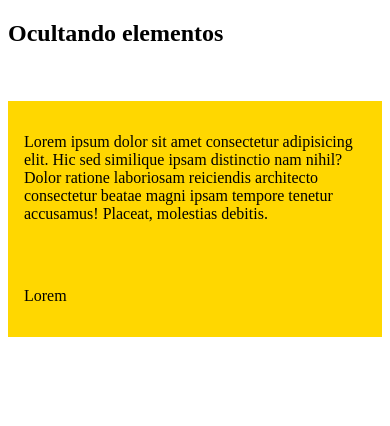
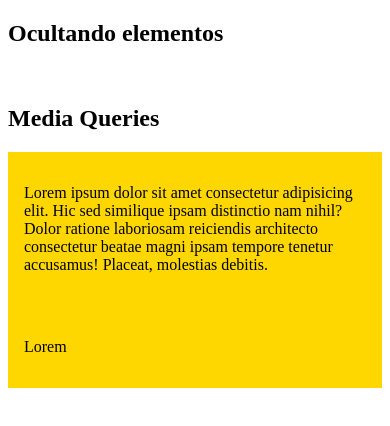
Before and after one commit to gonzalo-sosa/curso-html-css, a plain HTML site: page parte2/index.html in a window 390 px wide. Drawn offline with Linux system fonts and the light colour scheme.

Commit message:
Título sección Media Queries

```diff
--- a/parte2/index.html
+++ b/parte2/index.html
@@ -15,6 +15,7 @@
       </div>
     </section>
     <section id="media-queries">
+      <h2>Media Queries</h2>
       <div class="container">
         <div class="box">
           <p>
```
